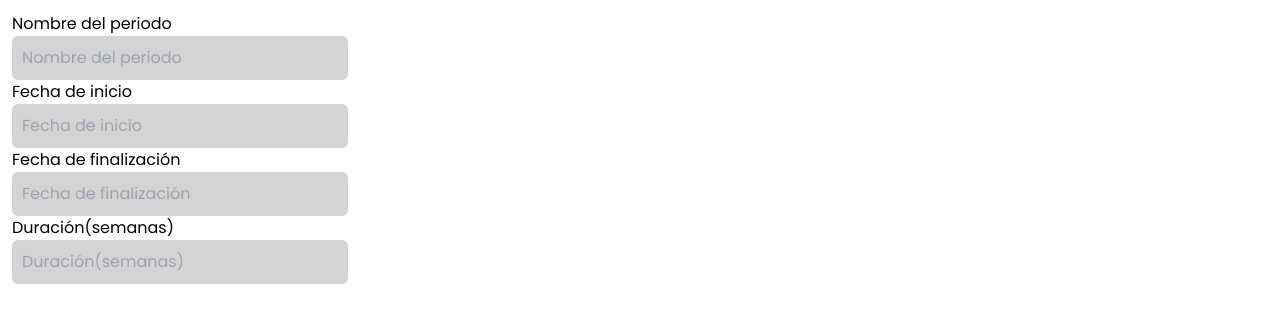
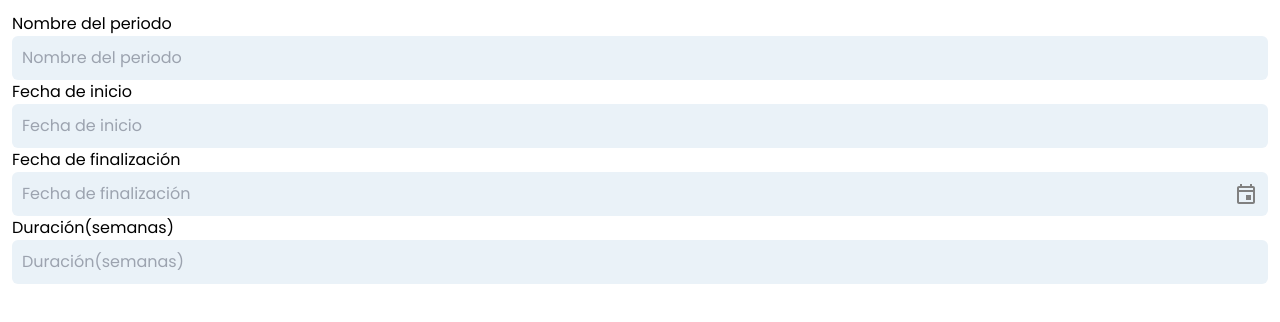
Before and after one commit to gabrielmj23/attend, a React (Vite) app: page / in a window 1280 px wide. Shown: the top 322 px of the page. Built offline with nearby package versions, Linux system fonts and the light colour scheme.

Commit message:
Etiqueta con icono y color correcto Etiqueta.jsx

```diff
--- a/src/components/Etiqueta.jsx
+++ b/src/components/Etiqueta.jsx
@@ -1,16 +1,32 @@
 import PropTypes from "prop-types";
 
-function Etiqueta({ texto, texto2}) {
-    let classNames = "flex flex-row gap-2 rounded-md p-2";
+function Etiqueta({ texto, texto2, icono}) {
+    let classNames =
+        "flex flex-row gap-2 rounded-md p-2";
+
     const estiloInput = {
-        backgroundColor: 'lightgray', // Establecer el color del fondo de la etiqueta
-        color: 'gray', // Establecer el color de texto
-        border: '2px solid transparent',
+        flex: 1,
+        color: 'black',
+        border: 'none',
+        backgroundColor: 'transparent',
         outline: 'none',
     };
+
+    const estiloEtiquetaContenedor = {
+        backgroundColor: '#EAF2F8',
+        color: 'gray',
+        border: '2px solid transparent',
+        display: 'flex',
+        alignItems: 'center',
+    };
+
     return (
         <label>
-            {texto} <input className={classNames} type="text" style={estiloInput} placeholder={texto2} />
+            {texto}
+            <div className={classNames} style={estiloEtiquetaContenedor}>
+                <input type="text" style={estiloInput} placeholder={texto2} />
+                {icono}
+            </div>
         </label>
     );
 }
@@ -18,6 +34,7 @@ function Etiqueta({ texto, texto2}) {
 Etiqueta.propTypes = {
     texto: PropTypes.string.isRequired,
     texto2: PropTypes.string.isRequired,
+    icono: PropTypes.element.isRequired,
 };
 
 export default Etiqueta;
```
